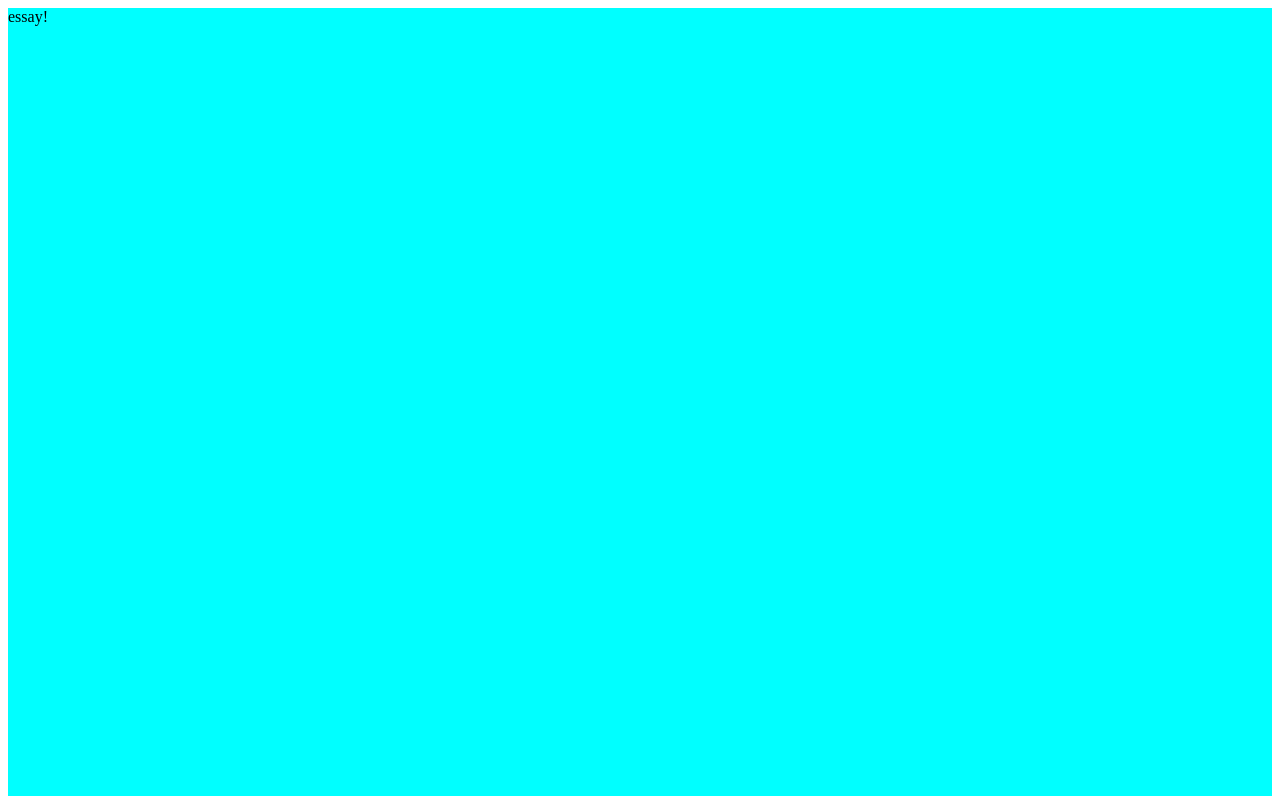
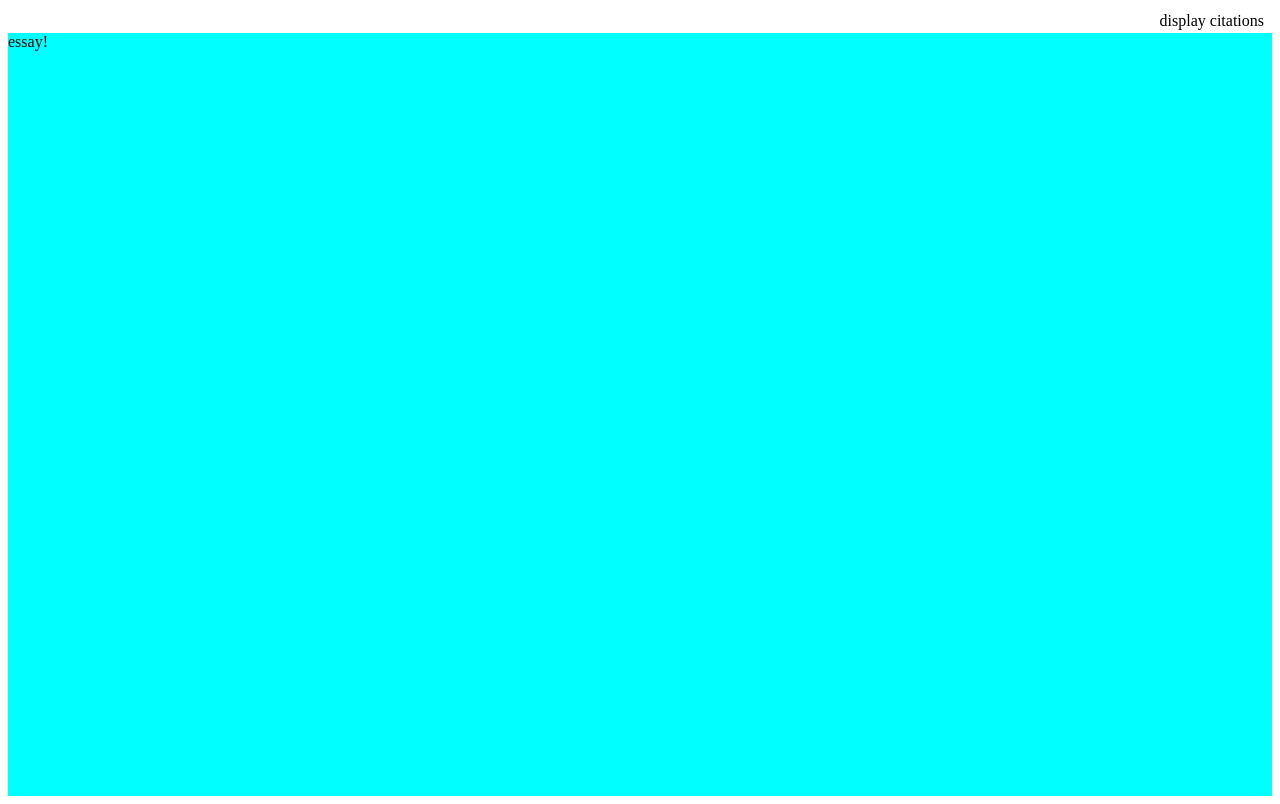
Before and after one commit to ertrzupek/ahis-373, a React (Create React App) app: page / in a window 1280 px wide. Built offline with nearby package versions, Linux system fonts and the light colour scheme.

Commit message:
citation display button

```diff
--- a/src/App.css
+++ b/src/App.css
@@ -1,5 +1,19 @@
+#teleport {
+  height: 0px;
+}
+
+#container {
+  font-family: 'Times New Roman', Times, serif;
+  font-size: medium;
+}
+
 #essay-block {
   background-color: aqua;
+  height: 1000px;
+}
+
+#citation-block {
+  background-color: magenta;
   height: 1000px;
 }
 
@@ -7,6 +21,22 @@
   height: 600px;
 }
 
-#teleport {
-  height: 0px;
+#changedisplay {
+  font-family: 'Times New Roman', Times, serif;
+  font-size: medium;
+  height: 25px;
+  margin-right: 0;
+  margin-left: auto;
+  display: block;
+  background-color: rgba(0,0,0,0);
+  border-color: rgba(0,0,0,0);
 }
+#changedisplay:hover {
+  color: grey;
+  border-bottom-color: grey;
+}
+
+#changedisplay:active {
+  color: #d0d0d0;
+  border-bottom-color: #d0d0d0;
+}
--- a/src/App.js
+++ b/src/App.js
@@ -4,56 +4,62 @@ import './App.css';
 import d from './data.json';
 
 const Photo = (props) => {
-    var hex = "#" + Math.floor(Math.random()*16777215).toString(16);
-    if(props.color) hex = "#" + props.color;
+    const hex = props.item.color;
     return(
-        <div className="photo" style={{backgroundColor: hex}}>photo: {props.name} ({hex})</div>
+        <div className="photo" style={{display: props.disp, backgroundColor: hex}} >
+            photo: {props.item.filename} ({hex})
+            <div className="content" dangerouslySetInnerHTML={{__html: props.item.id}}></div>
+        </div>
     );
 }
 
-const Essay = () => {
+const Essay = (props) => {
     return(
-        <div id="essay-block">
+        <div id="essay-block" style={{display: props.disp}}>
             essay!
+        </div>
+    );
+}
+
+const Citations = (props) => {
+    return(
+        <div id="citation-block" style={{display: props.disp}}>
+            citations!
         </div>
     );
 }
 
 const Teleport = () => {
     return(
-        <div id="teleport">teleport</div>
+        <div id="teleport"></div>
     );
 }
 
 const App = () => {
-    const [data, setData] = React.useState([]);
+    const [data, setData] = React.useState([]); //writing, citations, button text vv
+    const [display, setDisplay] = React.useState(["block", "none", "citations"]);
     React.useEffect(() => {
         setData(d.photos);
     }, []);
-    console.log(data);
+    //console.log(data);
     const teleport = document.getElementById('teleport');
     const handleScroll = (e) => {
-        //console.log("current top? " + document.getElementById("photodiv").scrollTop);
-        const offsets = teleport.getBoundingClientRect();
-        const top = offsets.top;
-        //console.log("top: " + top);
-        if(top < 0) {document.getElementById("photodiv").scrollTop = 1000;}
-
+        const top = teleport.getBoundingClientRect().top;
+        if(top < 0) {document.getElementById("container").scrollTop = 1025;}
     };
-
-
+    const changeDisplay = (e) => {
+        e.preventDefault();
+        const text = (display[2] === "citations") ? "exhibition" : "citations";
+        setDisplay([display[1], display[0], text]);
+    }
     return (
-        <div id="photodiv" style={{height: "98.5vh", overflowY: "scroll", scrollbarWidth: "none"}} onScroll={handleScroll}>
-            <Essay/>
-            {/*three above, three below*/}
-            <Photo key= {1} item = {"p1"} color = "abc123"/>
-            <Photo key= {2} name = {"p2"} color = "fdf183"/>
-            <Photo key= {3} name = {"p3"} color = "fdadaa"/>
-            {data.map((item,i) => {return(<Photo key= {i+3} item = {item}/>)})}
+        <div id="container" style={{height: "98.5vh", overflowY: "scroll", scrollbarWidth: "none"}} onScroll={handleScroll}>
+            <button id="changedisplay" onClick={changeDisplay}>display {display[2]}</button>
+            <Citations disp = {display[1]}/>
+            <Essay disp = {display[0]}/>
+            {data.map((item,i) => {return(<Photo key= {i} item = {item} disp = {display[0]}/>)})}
             <Teleport/>
-            <Photo key= {11} name = {"p1"} color = "abc123"/>
-            <Photo key= {12} name = {"p2"} color = "fdf183"/>
-            <Photo key= {13} name = {"p3"} color = "fdadaa"/>
+            {data.map((item,i) => {if(item.duplicated) {return(<Photo key= {i+10} item = {item} disp = {display[0]}/>)}else{return(<div key= {i+10}></div>)}})}
         </div>
     );
 }
--- a/src/data.json
+++ b/src/data.json
@@ -1,74 +1,84 @@
 {
     "photos": [
         {
-            "name": "photo 1",
+            "filename": "photo 1",
             "orientation": 0,
             "color": "#fdf183",
             "statement": "lorem ipsum, 250ish words",
-            "id": "Billy Howard, Baby T, Atlanta, 1987. <i>Epitaphs for the Living by Billy Howard.</i>"
+            "id": "Billy Howard, Baby T, Atlanta, 1987. <i>Epitaphs for the Living by Billy Howard.</i>",
+            "duplicated": true
         },
         {
-            "name": "photo 1",
+            "filename": "photo 1",
             "orientation": 0,
             "color": "#fdf183",
             "statement": "lorem ipsum, 250ish words",
-            "id": "Billy Howard, Baby T, Atlanta, 1987. <i>Epitaphs for the Living by Billy Howard.</i>"
+            "id": "Billy Howard, Baby T, Atlanta, 1987. <i>Epitaphs for the Living by Billy Howard.</i>",
+            "duplicated": true
         },
         {
-            "name": "photo 1",
+            "filename": "photo 1",
             "orientation": 0,
             "color": "#fdf183",
             "statement": "lorem ipsum, 250ish words",
-            "id": "Billy Howard, Baby T, Atlanta, 1987. <i>Epitaphs for the Living by Billy Howard.</i>"
+            "id": "Billy Howard, Baby T, Atlanta, 1987. <i>Epitaphs for the Living by Billy Howard.</i>",
+            "duplicated": true
         },
         {
-            "name": "photo 1",
+            "filename": "photo 1",
             "orientation": 0,
             "color": "#fdf183",
             "statement": "lorem ipsum, 250ish words",
-            "id": "Billy Howard, Baby T, Atlanta, 1987. <i>Epitaphs for the Living by Billy Howard.</i>"
+            "id": "Billy Howard, Baby T, Atlanta, 1987. <i>Epitaphs for the Living by Billy Howard.</i>",
+            "duplicated": false
         },
         {
-            "name": "photo 1",
+            "filename": "photo 1",
             "orientation": 0,
             "color": "#fdf183",
             "statement": "lorem ipsum, 250ish words",
-            "id": "Billy Howard, Baby T, Atlanta, 1987. <i>Epitaphs for the Living by Billy Howard.</i>"
+            "id": "Billy Howard, Baby T, Atlanta, 1987. <i>Epitaphs for the Living by Billy Howard.</i>",
+            "duplicated": false
         },
         {
-            "name": "photo 1",
+            "filename": "photo 1",
             "orientation": 0,
             "color": "#fdf183",
             "statement": "lorem ipsum, 250ish words",
-            "id": "Billy Howard, Baby T, Atlanta, 1987. <i>Epitaphs for the Living by Billy Howard.</i>"
+            "id": "Billy Howard, Baby T, Atlanta, 1987. <i>Epitaphs for the Living by Billy Howard.</i>",
+            "duplicated": false
         },
         {
-            "name": "photo 1",
+            "filename": "photo 1",
             "orientation": 0,
             "color": "#fdf183",
             "statement": "lorem ipsum, 250ish words",
-            "id": "Billy Howard, Baby T, Atlanta, 1987. <i>Epitaphs for the Living by Billy Howard.</i>"
+            "id": "Billy Howard, Baby T, Atlanta, 1987. <i>Epitaphs for the Living by Billy Howard.</i>",
+            "duplicated": false
         },
         {
-            "name": "photo 1",
+            "filename": "photo 1",
             "orientation": 0,
             "color": "#fdf183",
             "statement": "lorem ipsum, 250ish words",
-            "id": "Billy Howard, Baby T, Atlanta, 1987. <i>Epitaphs for the Living by Billy Howard.</i>"
+            "id": "Billy Howard, Baby T, Atlanta, 1987. <i>Epitaphs for the Living by Billy Howard.</i>",
+            "duplicated": false
         },
         {
-            "name": "photo 1",
+            "filename": "photo 1",
             "orientation": 0,
             "color": "#fdf183",
             "statement": "lorem ipsum, 250ish words",
-            "id": "Billy Howard, Baby T, Atlanta, 1987. <i>Epitaphs for the Living by Billy Howard.</i>"
+            "id": "Billy Howard, Baby T, Atlanta, 1987. <i>Epitaphs for the Living by Billy Howard.</i>",
+            "duplicated": false
         },
         {
-            "name": "photo 1",
+            "filename": "photo 1",
             "orientation": 0,
             "color": "#fdf183",
             "statement": "lorem ipsum, 250ish words",
-            "id": "Billy Howard, Baby T, Atlanta, 1987. <i>Epitaphs for the Living by Billy Howard.</i>"
+            "id": "Billy Howard, Baby T, Atlanta, 1987. <i>Epitaphs for the Living by Billy Howard.</i>",
+            "duplicated": false
         }
     ]
 }
```
